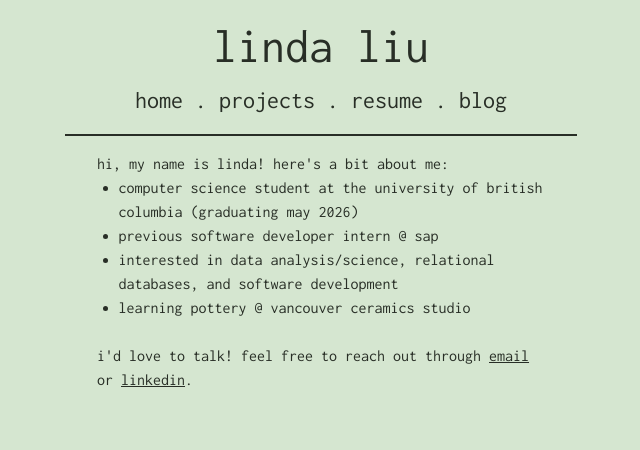
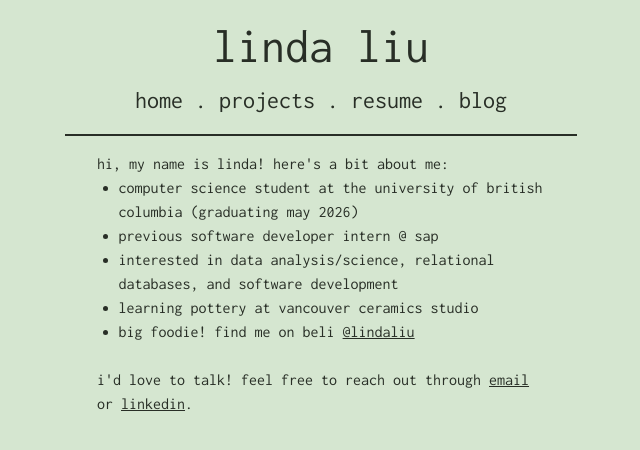
Before and after one commit to lindaliu1/lindaliu1.github.io, a Next.js app: page / in a window 1280 px wide. Shown: the top 450 px of the page, without its empty margins (319-959 px from the left). Built offline with nearby package versions, Linux system fonts and the light colour scheme.

Commit message:
add beli and fix tab titles

```diff
--- a/app/blog/page.tsx
+++ b/app/blog/page.tsx
@@ -1,7 +1,7 @@
 export default function Blog() {
   return (
     <div>
-        <title>linda liu . blog</title>
+        <title>linda liu. blog</title>
         <p>under construction! please come back later :)</p>
     </div>
   );
--- a/app/globals.css
+++ b/app/globals.css
@@ -39,10 +39,10 @@ h2 {
 
 p {
   font-size: 1rem;
-  text-align: left; /* Left align text */
+  text-align: left;
   width: 35%;
-  margin-left: 32.5%; /* Center the block horizontally */
-  margin-right: 32.5%; /* Center the block horizontally */
+  margin-left: auto;
+  margin-right: auto;
 }
 
 ul {
--- a/app/page.tsx
+++ b/app/page.tsx
@@ -1,13 +1,14 @@
 export default function Home() {
   return (
     <>
-      <title>linda liu . home</title>
+      <title>linda liu. home</title>
       <p>hi, my name is linda! here's a bit about me:</p>
       <ul>
         <li>computer science student at the university of british columbia (graduating may 2026)</li>
         <li>previous software developer intern @ sap</li>
         <li>interested in data analysis/science, relational databases, and software development</li>
-        <li>learning pottery @ vancouver ceramics studio</li>
+        <li>learning pottery at vancouver ceramics studio</li>
+        <li>big foodie! find me on beli <a className="social-media-links" href="https://beliapp.co/app/lindaliu">@lindaliu</a></li>
       </ul>
       <p>i'd love to talk! feel free to reach out through <a className="social-media-links" href="mailto:lindaliu444@gmail.com">email</a> or <a className="social-media-links" href="https://www.linkedin.com/in/linda-liu1/">linkedin</a>.</p>
 
--- a/app/projects/page.tsx
+++ b/app/projects/page.tsx
@@ -1,7 +1,7 @@
 export default function Projects() {
   return (
     <div>
-        <title>linda liu . projects</title>
+        <title>linda liu. projects</title>
         <p>under construction! please come back later :)</p>
     </div>
   );
```
